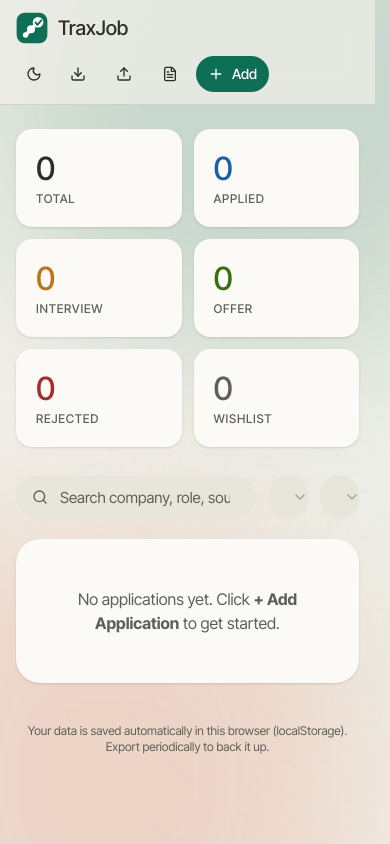
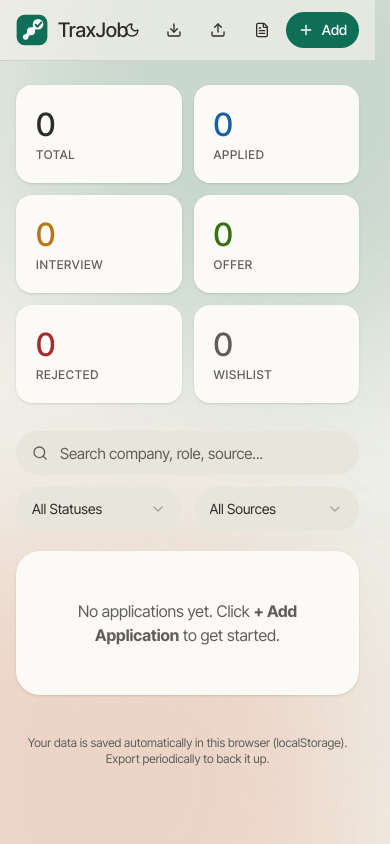
Before and after one commit to WibowoMulyo/traxjob, a React (Vite) app: page /app in a window 390 px wide. Built offline with nearby package versions, Linux system fonts and the light colour scheme.

Commit message:
style: refine header and toolbar layout on mobile and tablet

```diff
--- a/src/components/Header.tsx
+++ b/src/components/Header.tsx
@@ -25,8 +25,8 @@ export function Header({
   onCsv,
 }: Props) {
   return (
-    <header className="sticky top-0 z-20 flex flex-wrap items-center justify-between gap-3 border-b border-md-border bg-md-bg/70 px-4 py-3 backdrop-blur-md sm:px-7 sm:py-[18px]">
-      <h1 className="m-0 flex items-center gap-2.5 text-xl font-medium tracking-[-0.01em] sm:text-2xl">
+    <header className="sticky top-0 z-20 flex items-center justify-between gap-2 border-b border-md-border bg-md-bg/70 px-4 py-3 backdrop-blur-md sm:gap-3 sm:px-7 sm:py-[18px]">
+      <h1 className="m-0 flex min-w-0 items-center gap-2.5 text-xl font-medium tracking-[-0.01em] sm:text-2xl">
         <Link
           to="/"
           className="flex items-center gap-2.5 transition-opacity hover:opacity-80"
@@ -41,7 +41,7 @@ export function Header({
           </small>
         )}
       </h1>
-      <div className="flex flex-wrap items-center gap-1.5 sm:gap-2">
+      <div className="flex shrink-0 items-center gap-1 sm:gap-2">
         <ThemeToggle theme={theme} onToggle={onToggleTheme} />
         <Button
           variant="ghost"
--- a/src/components/Toolbar.tsx
+++ b/src/components/Toolbar.tsx
@@ -25,7 +25,7 @@ interface Props {
 const ALL = "all";
 
 const triggerCls =
-  "min-w-0 flex-1 rounded-full border-0 bg-md-surface-low px-4 shadow-none data-[size=default]:h-11 focus-visible:ring-0 sm:w-[160px] sm:flex-none";
+  "min-w-0 flex-1 rounded-full border-0 bg-md-surface-low px-4 shadow-none data-[size=default]:h-11 focus-visible:ring-0 lg:w-[160px] lg:flex-none";
 
 export function Toolbar({
   query,
@@ -38,7 +38,7 @@ export function Toolbar({
 }: Props) {
   return (
     <div className="mb-5 flex flex-wrap items-center gap-3">
-      <div className="relative min-w-[240px] flex-1">
+      <div className="relative w-full lg:w-auto lg:flex-1">
         <Search className="pointer-events-none absolute top-1/2 left-4 size-4 -translate-y-1/2 text-md-muted" />
         <Input
           type="search"
```
